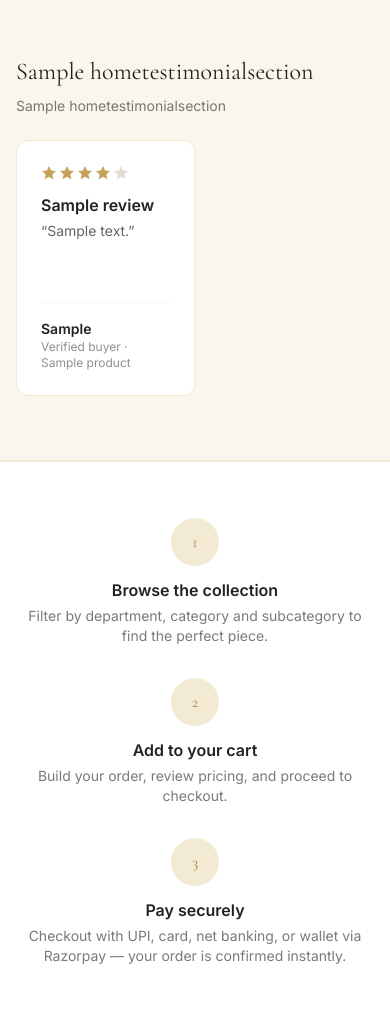
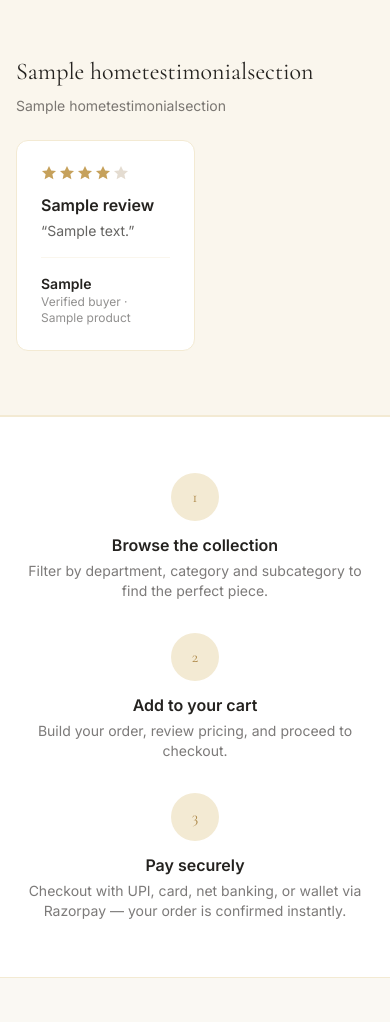
Before and after one commit to meetrks/shop-orbit, a Django app: page / in a window 390 px wide. Shown: the part 1578-2600 px from the top of the page. Run offline with Django 5.2, Linux system fonts and the light colour scheme; data comes from the database, SQL or seed files in the repository; tables that the repository leaves empty hold one stand-in row (values such as "Sample post"); grey boxes marked "Sample" are stand-in pictures; data that the repository does not hold is empty; style sheets or scripts are compiled from the project's sources; parts of the project's set-up code (start-up, migrations or seed data) failed here and were passed over.

Commit message:
Let testimonial card height vary with content again
Same width as the product cards above (Featured Pieces uses the same
1/2, 1/3, 1/4 breakpoints), but drop the fixed height and comment
clamp so each card's height reflects how much the reviewer wrote,
matching how the product cards themselves aren't height-capped either.

```diff
--- a/templates/pages/home.html
+++ b/templates/pages/home.html
@@ -173,7 +173,7 @@
                 }">
                     <div x-ref="track" class="flex gap-5 overflow-x-auto snap-x snap-mandatory scroll-smooth pb-2 {% if not entry.section.subtitle %}mt-6{% endif %}">
                         {% for review in entry.reviews %}
-                            <div data-testimonial-card class="snap-start shrink-0 w-1/2 sm:w-1/3 lg:w-1/4 h-64 bg-white border border-sky-100 rounded-xl p-6 flex flex-col overflow-hidden">
+                            <div data-testimonial-card class="snap-start shrink-0 w-1/2 sm:w-1/3 lg:w-1/4 bg-white border border-sky-100 rounded-xl p-6 flex flex-col">
                                 <div class="flex items-center gap-0.5 mb-3">
                                     {% for i in "12345" %}
                                         <svg viewBox="0 0 20 20" class="w-4 h-4 {% if forloop.counter <= review.rating %}fill-sky-500{% else %}fill-slate-200{% endif %}">
@@ -182,9 +182,9 @@
                                     {% endfor %}
                                 </div>
                                 {% if review.title %}
-                                    <p class="font-semibold text-navy-900 mb-1 line-clamp-1">{{ review.title }}</p>
+                                    <p class="font-semibold text-navy-900 mb-1 line-clamp-2">{{ review.title }}</p>
                                 {% endif %}
-                                <p class="text-sm text-navy-900/70 flex-1 line-clamp-4">&ldquo;{{ review.comment }}&rdquo;</p>
+                                <p class="text-sm text-navy-900/70 flex-1">&ldquo;{{ review.comment }}&rdquo;</p>
                                 <div class="mt-4 pt-4 border-t border-sky-50">
                                     <p class="text-sm font-semibold text-navy-900">{{ review.user.get_short_name }}</p>
                                     <p class="text-xs text-navy-900/50">Verified buyer &middot; {{ review.product.title|truncatechars:40 }}</p>
```
